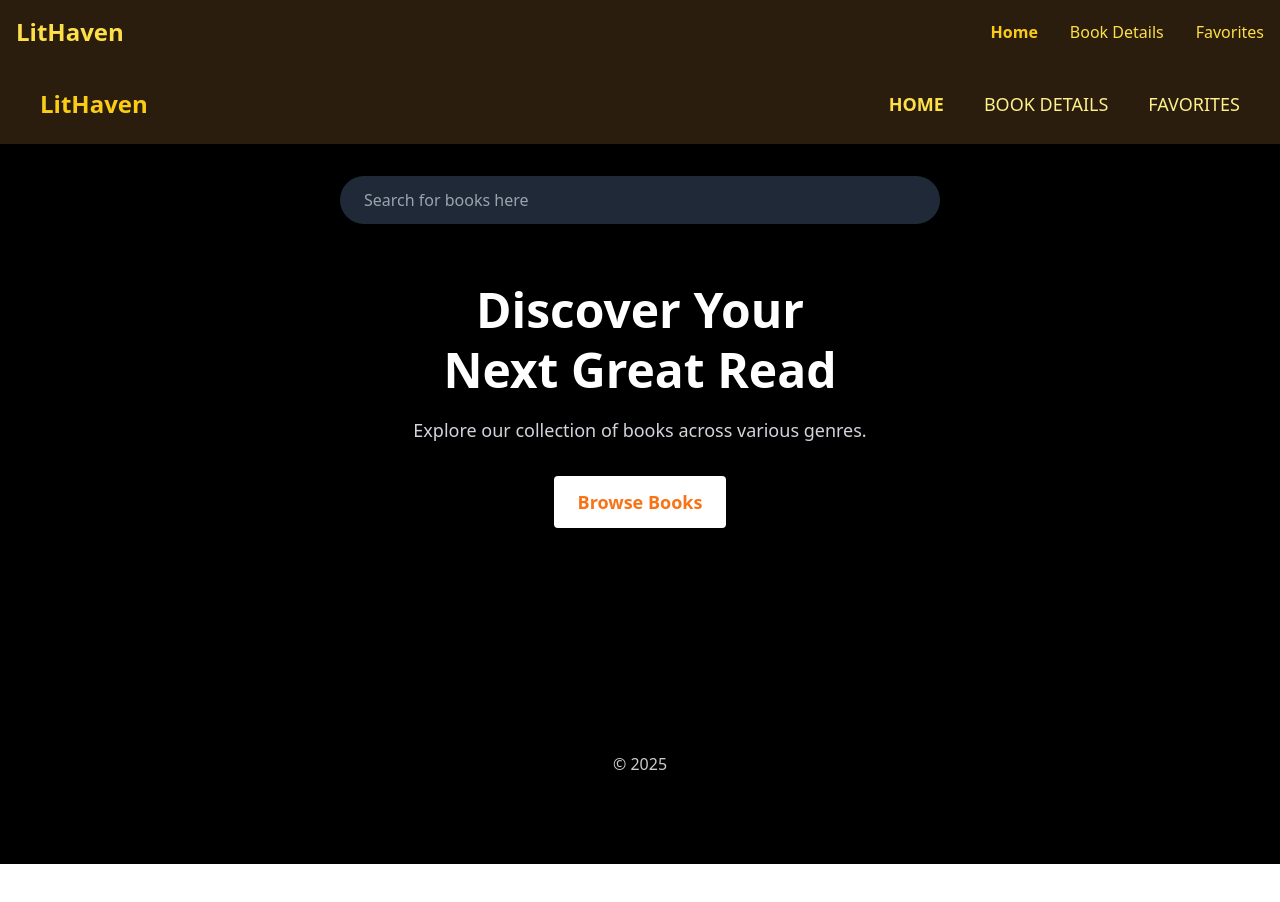
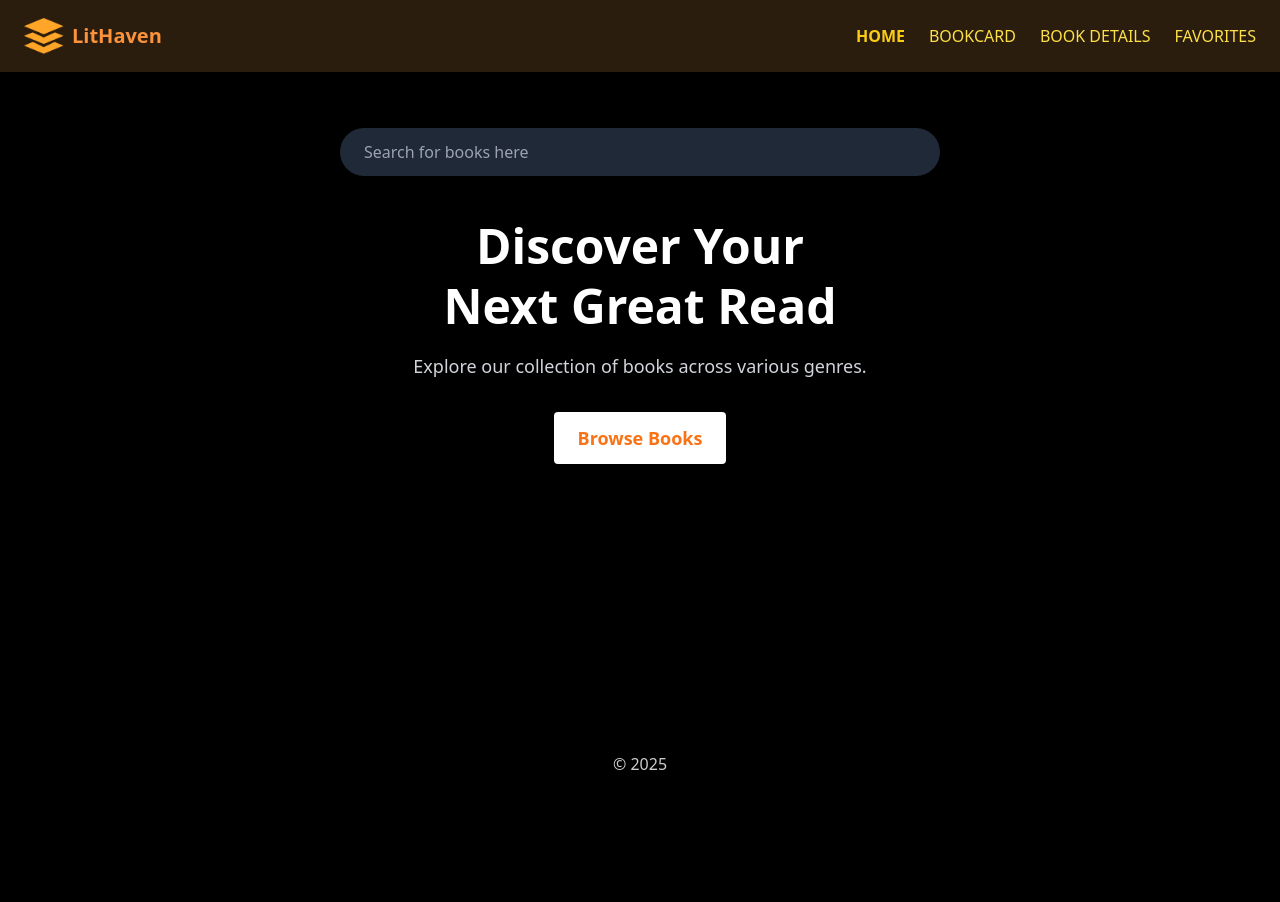
Before and after one commit to Rexydeen/ALX-CAPSTONE-, a React (Vite) app in the folder e-library/: page /home in a window 1280 px wide. Shown: the top 902 px of the page. Before the commit the page ends 864 px from the top, so only its background shows below. Built offline with nearby package versions, Linux system fonts and the light colour scheme.

Commit message:
completed the homepage and bookcard components of the app

```diff
--- a/e-library/src/App.jsx
+++ b/e-library/src/App.jsx
@@ -1,24 +1,25 @@
 import { BrowserRouter, Routes, Route, Navigate } from 'react-router-dom';
-import Navbar from './components/Navbar';
-import SearchBar from './components/SearchBar';
+import NavBar from './components/NavBar';
 import Home from './components/Home';
+import BookCard from './components/BookCard'; // shows list of books from search
 import BookDetails from './components/BookDetails';
 import Favorites from './components/Favorites';
-
 
 export default function App() {
   return (
     <BrowserRouter>
       <div className="min-h-screen bg-black text-white font-sans">
-        <Navbar />
+        <NavBar />
 
         <Routes>
           {/* Redirect root to /home */}
           <Route path="/" element={<Navigate to="/home" replace />} />
 
-          {/* Main routes */}
+          {/* Main Routes */}
           <Route path="/home" element={<Home />} />
+          <Route path="/bookcard" element={<BookCard />} />
           <Route path="/book-details" element={<BookDetails />} />
+          <Route path="/book-details/:id" element={<BookDetails />} />
           <Route path="/favorites" element={<Favorites />} />
         </Routes>
       </div>
--- /dev/null
+++ b/e-library/src/components/BookCard.jsx
@@ -0,0 +1,56 @@
+// src/components/BookCard.jsx
+import { useEffect, useState } from "react";
+import { useLocation } from "react-router-dom";
+
+export default function BookCard() {
+  const location = useLocation();
+  const q = new URLSearchParams(location.search).get("q")?.trim() || "";
+
+  const BASE = import.meta.env.VITE_API_BASE_URL || "https://openlibrary.org";
+
+  const [books, setBooks] = useState([]);
+  const [loading, setLoading] = useState(true);
+
+  useEffect(() => {
+    const run = async () => {
+      if (!q) { setBooks([]); setLoading(false); return; }
+      try {
+        setLoading(true);
+        const res = await fetch(`${BASE}/search.json?q=${encodeURIComponent(q)}`);
+        const data = await res.json();
+        setBooks((data?.docs || []).slice(0, 12));
+      } catch (e) {
+        console.error("Fetch error:", e);
+        setBooks([]);
+      } finally {
+        setLoading(false);
+      }
+    };
+    run();
+  }, [q, BASE]);
+
+  return (
+    <main className="min-h-screen bg-black text-white px-4 py-8">
+      <h1 className="text-2xl font-bold text-yellow-400 mb-6">Search Results</h1>
+
+      {loading && <p>Searching...</p>}
+      {!loading && books.length === 0 && <p>No results found.</p>}
+
+      <div className="grid grid-cols-1 sm:grid-cols-2 md:grid-cols-3 lg:grid-cols-4 gap-6">
+        {books.map((b, i) => {
+          const img = b.cover_i
+            ? `https://covers.openlibrary.org/b/id/${b.cover_i}-M.jpg`
+            : "https://via.placeholder.com/150x200?text=No+Cover";
+          return (
+            <div key={b.key ?? i} className="bg-white text-black rounded-lg shadow p-4">
+              <img src={img} alt={b.title} className="w-full h-48 object-cover rounded" />
+              <h2 className="mt-2 text-lg font-bold line-clamp-2">{b.title}</h2>
+              <p className="text-sm"><span className="text-gray-600">Author(s): </span>{b.author_name?.join(", ") || "Unknown"}</p>
+              <p className="text-sm"><span className="text-gray-600">Publisher: </span>{b.publisher?.[0] || "N/A"}</p>
+            </div>
+          );
+        })}
+      </div>
+    </main>
+  );
+}
--- a/e-library/src/components/BookDetails.jsx
+++ b/e-library/src/components/BookDetails.jsx
@@ -1,9 +1,60 @@
-function BookDetails() {
+import { useParams, useNavigate } from 'react-router-dom';
+import { useEffect, useState } from 'react';
+
+export default function BookDetails() {
+  const { id } = useParams(); // work ID
+  const navigate = useNavigate();
+  const [book, setBook] = useState(null);
+  const [edition, setEdition] = useState(null); // For ISBN, page count, etc.
+  const [loading, setLoading] = useState(true);
+
+  useEffect(() => {
+    const fetchBookDetails = async () => {
+      try {
+        const res = await fetch(`https://openlibrary.org/works/${id}.json`);
+        const data = await res.json();
+        setBook(data);
+
+        // Fetch first edition if available
+        const editionsRes = await fetch(`https://openlibrary.org/works/${id}/editions.json?limit=1`);
+        const editionsData = await editionsRes.json();
+        setEdition(editionsData.entries?.[0] || null);
+      } catch (err) {
+        console.error("Error fetching book details:", err);
+      } finally {
+        setLoading(false);
+      }
+    };
+
+    fetchBookDetails();
+  }, [id]);
+
+  if (loading) return <p className="text-white p-4">Loading...</p>;
+  if (!book) return <p className="text-red-400 p-4">Book not found.</p>;
+
   return (
-    <div className="text-white text-xl p-4">
-      <h1>Book Details Page</h1>
+    <div className="min-h-screen bg-black text-white p-8">
+      <button
+        onClick={() => navigate(-1)}
+        className="mb-6 px-4 py-2 bg-yellow-500 text-black font-semibold rounded hover:bg-yellow-400"
+      >
+        ← Back
+      </button>
+
+      <h1 className="text-3xl font-bold mb-2">{book.title}</h1>
+
+      <p className="text-gray-300 italic mb-4">
+        {typeof book.description === 'string'
+          ? book.description
+          : book.description?.value || "No description available."}
+      </p>
+
+      <div className="text-sm text-gray-200 space-y-2">
+        <p><strong>📅 Publication Date:</strong> {edition?.publish_date || "N/A"}</p>
+        <p><strong>🔢 ISBN:</strong> {edition?.isbn_10?.[0] || edition?.isbn_13?.[0] || "N/A"}</p>
+        <p><strong>📄 Number of Pages:</strong> {edition?.number_of_pages || "N/A"}</p>
+        <p><strong>🏷️ Subjects:</strong> {book.subjects?.join(", ") || "N/A"}</p>
+      </div>
     </div>
   );
 }
-
-export default BookDetails;
--- a/e-library/src/components/Home.jsx
+++ b/e-library/src/components/Home.jsx
@@ -1,25 +1,32 @@
-import React from 'react';
-import SearchBar from '../components/SearchBar';
+import { useState } from 'react';
+import { useNavigate } from 'react-router-dom';
 
-export default function HomePage() {
+export default function Home() {
+  const [searchText, setSearchText] = useState('');
+  const navigate = useNavigate();
+
+  const handleBrowse = () => {
+    if (searchText.trim()) {
+      navigate(`/bookcard?q=${encodeURIComponent(searchText.trim())}`);
+    } else {
+      navigate('/bookcard');
+    }
+  };
+
   return (
     <main className="min-h-screen bg-black text-white font-sans">
-      {/* Header */}
-      <header className="flex items-center justify-between px-10 py-6 bg-[#2b1d0e]">
-        <div className="text-2xl font-bold text-yellow-400">LitHaven</div>
-        <nav className="space-x-10 text-yellow-200 text-lg">
-          <a href="#" className="font-bold text-yellow-300">HOME</a>
-          <a href="#">BOOK DETAILS</a>
-          <a href="#">FAVORITES</a>
-        </nav>
-      </header>
+      <section className="text-center mt-14 px-4">
+        {/* Search Bar */}
+        <input
+          type="text"
+          placeholder="Search for books here"
+          value={searchText}
+          onChange={(e) => setSearchText(e.target.value)}
+          className="w-[600px] max-w-full px-6 py-3 rounded-full bg-gray-800 text-white placeholder-gray-400 shadow-md focus:outline-none focus:ring-2 focus:ring-yellow-400"
+        />
 
-      {/* Search Bar */}
-      <SearchBar />
-
-      {/* Hero Text */}
-      <section className="text-center mt-14 px-4">
-        <h1 className="text-5xl font-bold leading-tight">
+        {/* Hero Text */}
+        <h1 className="text-5xl font-bold leading-tight mt-10">
           Discover Your <br /> Next Great Read
         </h1>
         <p className="mt-4 text-lg text-gray-300">
@@ -27,12 +34,14 @@ export default function HomePage() {
         </p>
 
         {/* Browse Button */}
-        <button className="mt-8 px-6 py-3 bg-white text-orange-500 font-semibold text-lg rounded shadow-md hover:bg-orange-100 transition">
+        <button
+          onClick={handleBrowse}
+          className="mt-8 px-6 py-3 bg-white text-orange-500 font-semibold text-lg rounded shadow-md hover:bg-orange-100 transition"
+        >
           Browse Books
         </button>
       </section>
 
-      {/* Footer */}
       <footer className="absolute bottom-6 left-1/2 transform -translate-x-1/2 text-white opacity-80">
         © 2025
       </footer>
--- a/e-library/src/components/Navbar.jsx
+++ b/e-library/src/components/Navbar.jsx
@@ -1,14 +1,50 @@
-function Navbar() {
+import { NavLink } from 'react-router-dom';
+
+export default function Navbar() {
   return (
-    <nav className="bg-[#2b1d0e] text-yellow-300 p-4 flex justify-between items-center">
-      <div className="text-2xl font-bold">LitHaven</div>
-      <div className="space-x-8">
-        <a href="/home" className="hover:underline text-yellow-400 font-semibold">Home</a>
-        <a href="/book-details" className="hover:underline">Book Details</a>
-        <a href="/favorites" className="hover:underline">Favorites</a>
+    <nav className="bg-[#2b1d0e] text-yellow-300 px-6 py-4 flex justify-between items-center">
+      <div className="flex items-center space-x-2">
+        <img src="/logo.png" alt="lithaven logo" className="h-10 w-10 object-contain" />
+        <h3 className="text-xl font-semibold text-orange-400">LitHaven</h3>
+      </div>
+
+      <div className="space-x-6 text-sm sm:text-base">
+        <NavLink
+          to="/home"
+          className={({ isActive }) =>
+            isActive ? 'text-yellow-400 font-semibold' : 'hover:underline'
+          }
+        >
+          HOME
+        </NavLink>
+
+        <NavLink
+          to="/bookcard"
+          className={({ isActive }) =>
+            isActive ? 'text-yellow-400 font-semibold' : 'hover:underline'
+          }
+        >
+          BOOKCARD
+        </NavLink>
+
+        <NavLink
+          to="/book-details"
+          className={({ isActive }) =>
+            isActive ? 'text-yellow-400 font-semibold' : 'hover:underline'
+          }
+        >
+          BOOK DETAILS
+        </NavLink>
+
+        <NavLink
+          to="/favorites"
+          className={({ isActive }) =>
+            isActive ? 'text-yellow-400 font-semibold' : 'hover:underline'
+          }
+        >
+          FAVORITES
+        </NavLink>
       </div>
     </nav>
   );
 }
-
-export default Navbar;
```
Also changed, not shown: e-library/public/logo.png (added).
